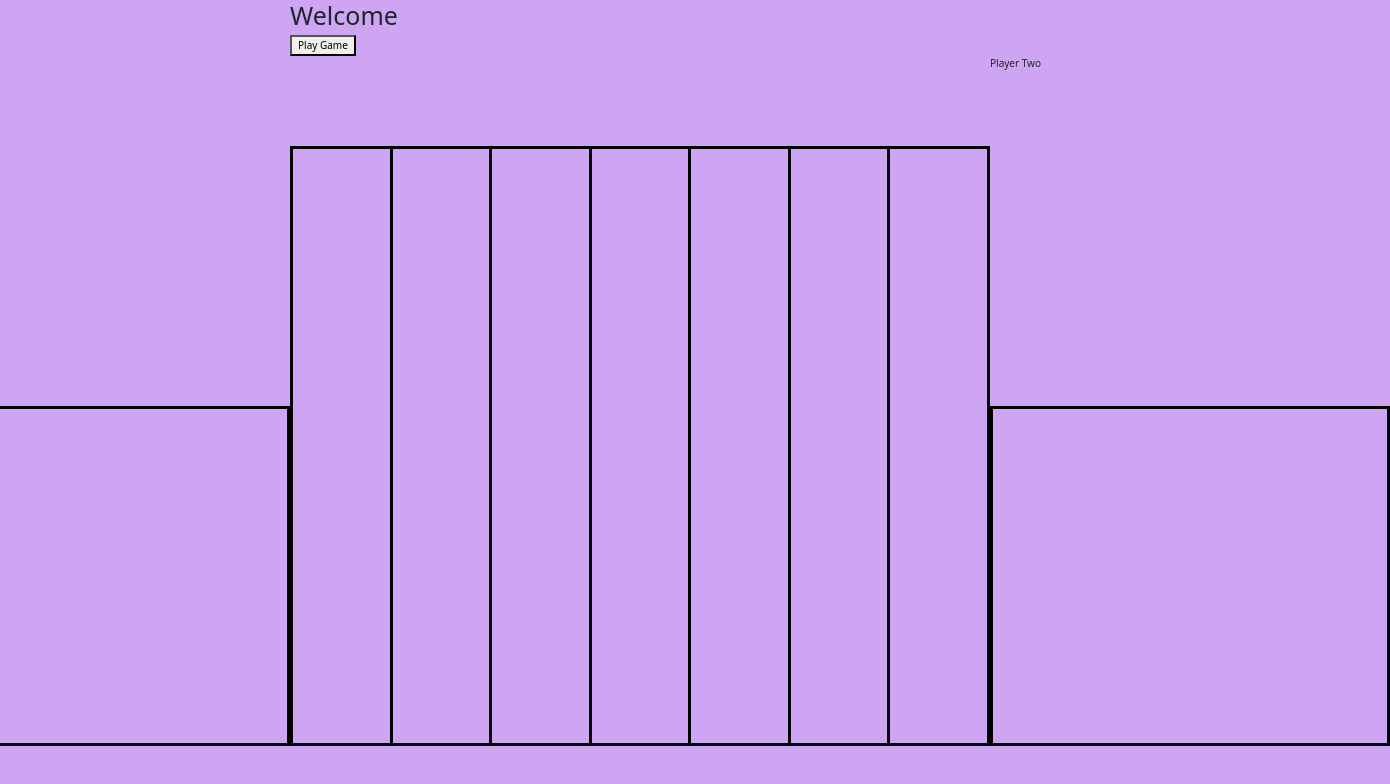
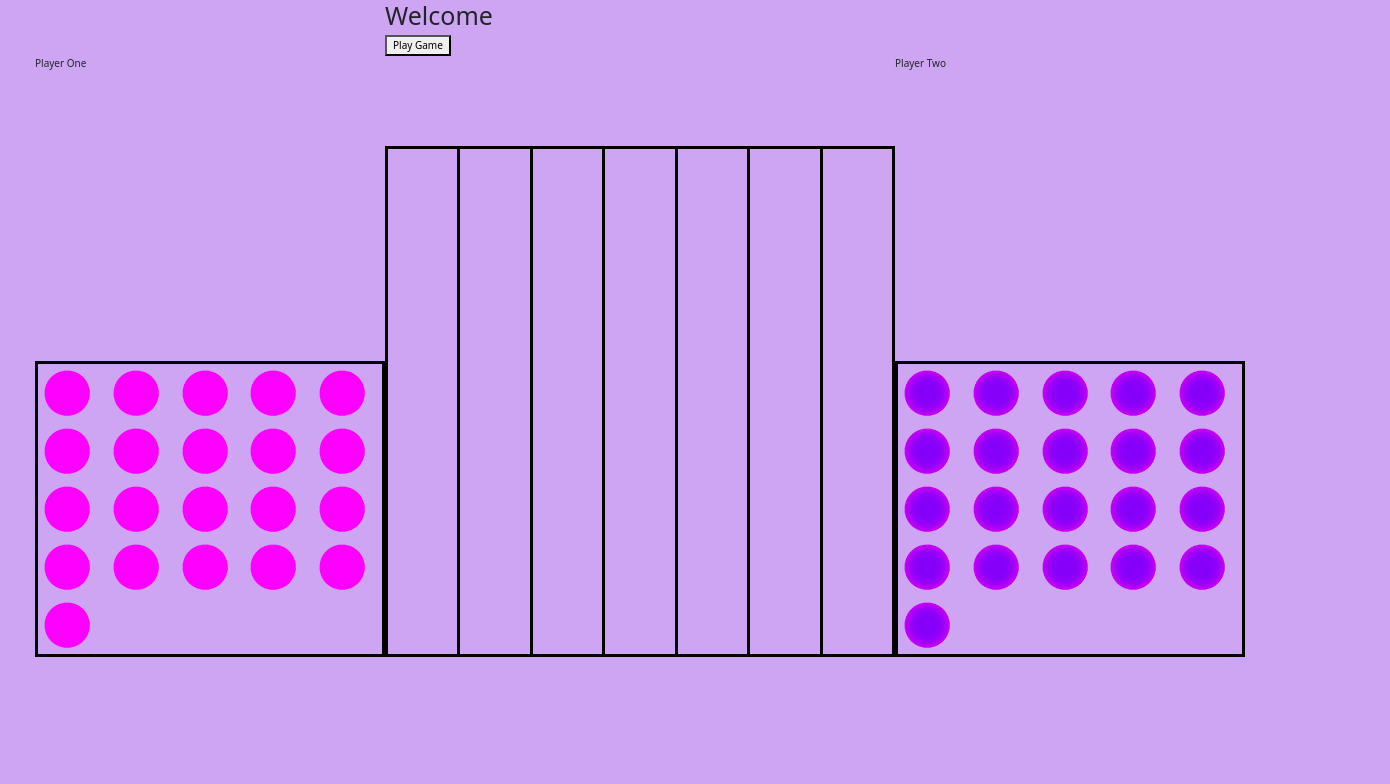
Before and after one commit to Amanda2900/Connect-Four, a plain HTML site: page index.html in a window 1280 px wide. Shown: the whole page, 1390 px wide, since content can reach past the window. Drawn offline with nearby package versions, Linux system fonts and the light colour scheme.

Commit message:
add token images and resize grids

```diff
--- a/css/style.css
+++ b/css/style.css
@@ -38,7 +38,7 @@ main {
 
 .player-one {
   grid-area: player-one;
-  width: 400px;
+  width: 350px;
   display: grid;
   grid-template-areas:
   "p1-title"
@@ -59,7 +59,7 @@ main {
 
 .player-two {
   grid-area: player-two;
-  width: 400px;
+  width: 350px;
   display: grid;
   grid-template-areas:
   "p2-title"
@@ -81,8 +81,8 @@ main {
 .board {
   grid-area: board;
   display: grid;
-  width: 700px;
-  height: 600px;
+  width: 510px;
+  height: 511px;
   border: 3px solid black;
   grid-template-areas:
   "row1 row2 row3 row4 row5 row6 row7";
@@ -94,6 +94,7 @@ main {
   grid-area: row1;
   display: grid;
   grid-template-areas:
+  "top1"
   "sq1"
   "sq2"
   "sq3"
@@ -106,6 +107,7 @@ main {
   grid-area: row2;
   display: grid;
   grid-template-areas:
+  "top2"
   "sq7"
   "sq8"
   "sq9"
@@ -119,6 +121,7 @@ main {
   grid-area: row3;
   display: grid;
   grid-template-areas:
+  "top3"
   "sq13"
   "sq14"
   "sq15"
@@ -132,6 +135,7 @@ main {
   grid-area: row4;
   display: grid;
   grid-template-areas:
+  "top4"
   "sq19"
   "sq20"
   "sq21"
@@ -145,6 +149,7 @@ main {
   grid-area: row5;
   display: grid;
   grid-template-areas:
+  "top5"
   "sq25"
   "sq26"
   "sq27"
@@ -158,6 +163,7 @@ main {
   grid-area: row6;
   display: grid;
   grid-template-areas:
+  "top6"
   "sq31"
   "sq32"
   "sq33"
@@ -170,6 +176,7 @@ main {
   grid-area: row7;
   display: grid;
   grid-template-areas:
+  "top7"
   "sq37"
   "sq38"
   "sq39"
@@ -177,3 +184,15 @@ main {
   "sq41"
   "sq42";
 }
+
+div.p1-tokens > *{
+  background-image: url("../img/token1.png");
+  background-size: contain;
+  background-repeat: no-repeat;
+}
+
+div.p2-tokens > *{
+  background-image: url("../img/token2.png");
+  background-size: contain;
+  background-repeat: no-repeat;
+}
--- a/index.html
+++ b/index.html
@@ -20,7 +20,7 @@
     <section class="player-one">
       <div id="p1-title">Player One</div>
       <div class="p1-tokens">
-        <div id="p1-token1"></div>
+        <div id="p1-token1" ></div>
         <div id="p1-token2"></div>
         <div id="p1-token3"></div>
         <div id="p1-token4"></div>
@@ -45,6 +45,7 @@
     </section>
     <section class="board">
       <div class="row1">
+        <div id="top1"></div>
         <div id="sq1"></div>
         <div id="sq2"></div>
         <div id="sq3"></div>
@@ -53,6 +54,7 @@
         <div id="sq6"></div>
       </div>
       <div class="row2">
+        <div id="top2"></div>
         <div id="sq7"></div>
         <div id="sq8"></div>
         <div id="sq9"></div>
@@ -61,6 +63,7 @@
         <div id="sq12"></div>
       </div>
       <div class="row3">
+        <div id="top3"></div>
         <div id="sq13"></div>
         <div id="sq14"></div>
         <div id="sq15"></div>
@@ -69,6 +72,7 @@
         <div id="sq18"></div>
       </div>
       <div class="row4">
+        <div id="top4"></div>
         <div id="sq19"></div>
         <div id="sq20"></div>
         <div id="sq21"></div>
@@ -77,6 +81,7 @@
         <div id="sq24"></div>
       </div>
       <div class="row5">
+        <div id="top5"></div>
         <div id="sq25"></div>
         <div id="sq26"></div>
         <div id="sq27"></div>
@@ -85,6 +90,7 @@
         <div id="sq30"></div>
       </div>
       <div class="row6">
+        <div id="top6"></div>
         <div id="sq31"></div>
         <div id="sq32"></div>
         <div id="sq33"></div>
@@ -93,6 +99,7 @@
         <div id="sq36"></div>
       </div>
       <div class="row7">
+        <div id="top7"></div>
         <div id="sq37"></div>
         <div id="sq38"></div>
         <div id="sq39"></div>
```
Also changed, not shown: img/token1.png (added), img/token2.png (added).
